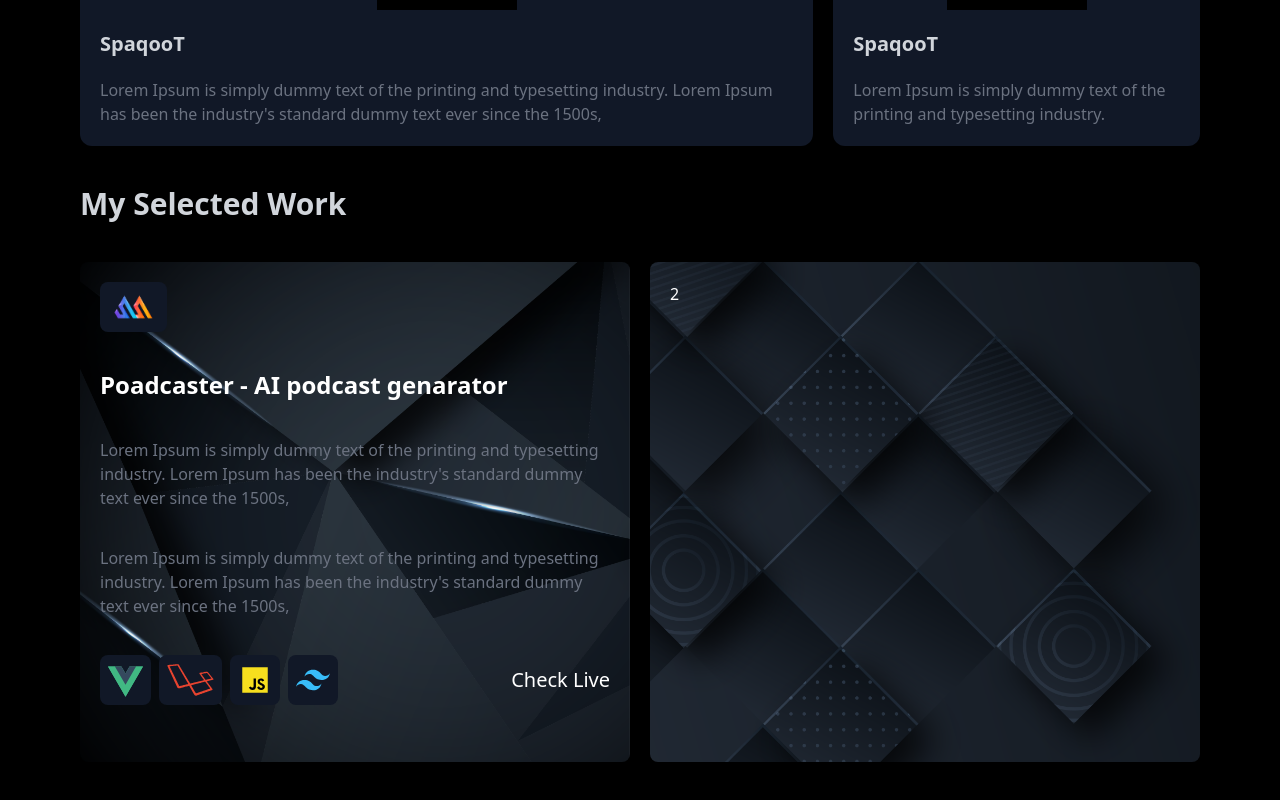
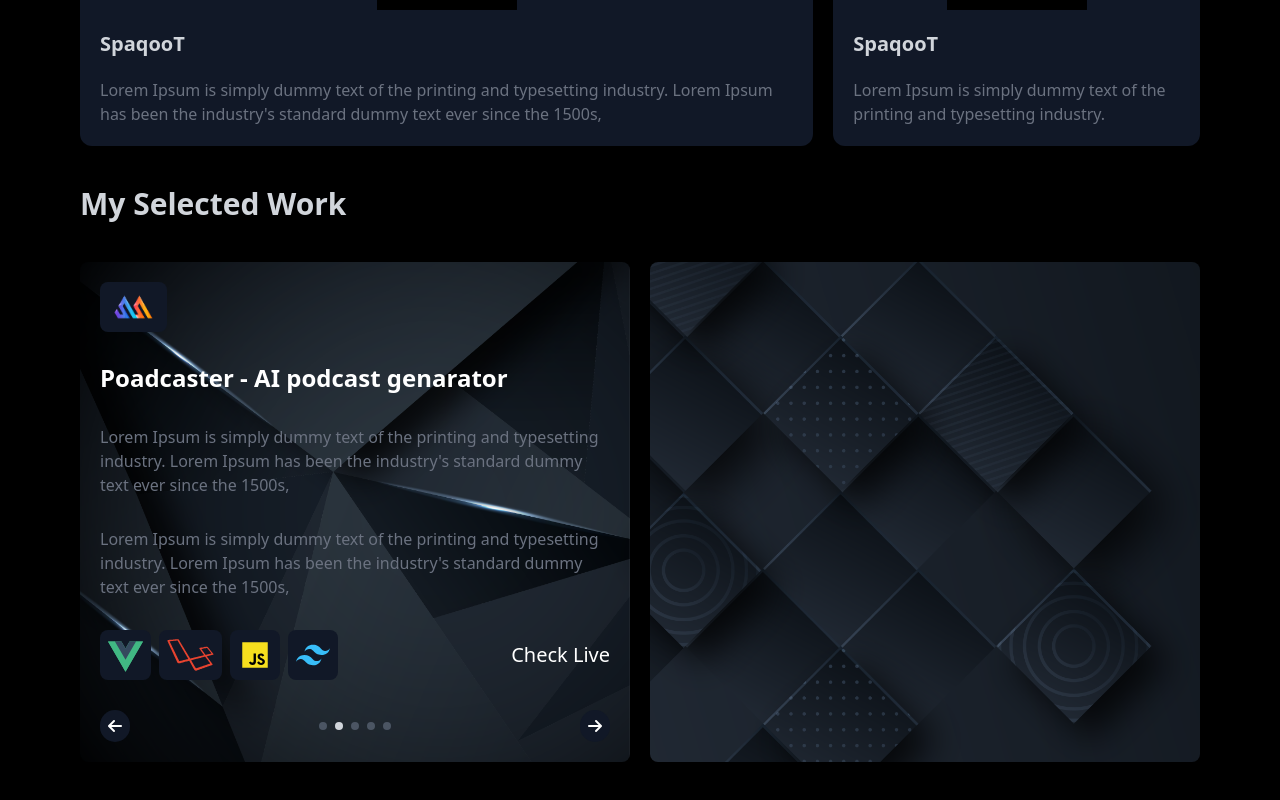
Before and after one commit to developer-tamim/protfolio-vue-tailwind, a Vue app: page / in a window 1280 px wide. Shown: the part 1376-2176 px from the top of the page. Built offline with nearby package versions, Linux system fonts and the light colour scheme.

Commit message:
finish work section

```diff
--- a/index.html
+++ b/index.html
@@ -5,6 +5,7 @@
     <link rel="icon" type="image/svg+xml" href="/vite.svg" />
     <meta name="viewport" content="width=device-width, initial-scale=1.0" />
     <title>Vite + Vue + TS</title>
+    <link rel="stylesheet" href="https://cdnjs.cloudflare.com/ajax/libs/font-awesome/6.6.0/css/all.min.css" integrity="sha512-Kc323vGBEqzTmouAECnVceyQqyqdsSiqLQISBL29aUW4U/M7pSPA/gEUZQqv1cwx4OnYxTxve5UMg5GT6L4JJg==" crossorigin="anonymous" referrerpolicy="no-referrer" />
   </head>
   <body>
     <div id="app"></div>
--- a/src/components/Work.vue
+++ b/src/components/Work.vue
@@ -18,9 +18,21 @@
                         Check Live
                     </div>
                 </div>
-                <div class="flex justify-between items-center"></div>
+                <div class="flex justify-between items-center w-full">
+                    <i class="fa-solid fa-arrow-left h-8 bg-gray-900 p-2 rounded-full"></i>
+
+                    <div class="flex gap-2 items-center">
+                        <div class="p-1 rounded-full bg-gray-600"></div>
+                        <div class="p-1 rounded-full bg-gray-300"></div>
+                        <div class="p-1 rounded-full bg-gray-600"></div>
+                        <div class="p-1 rounded-full bg-gray-600"></div>
+                        <div class="p-1 rounded-full bg-gray-600"></div>
+                    </div>
+
+                    <i class="fa-solid fa-arrow-right h-8 bg-gray-900 p-2 rounded-full"></i>
+                </div>
             </div>
-            <div class="h-[500px] p-5 rounded-lg bg-[url(./assets/work-bg1.png)] bg-center bg-cover bg-no-repeat">2</div>
+            <div class="h-[500px] p-5 rounded-lg bg-[url(./assets/work-bg1.png)] bg-center bg-cover bg-no-repeat"></div>
         </div>
     </div>
 </template>
```
